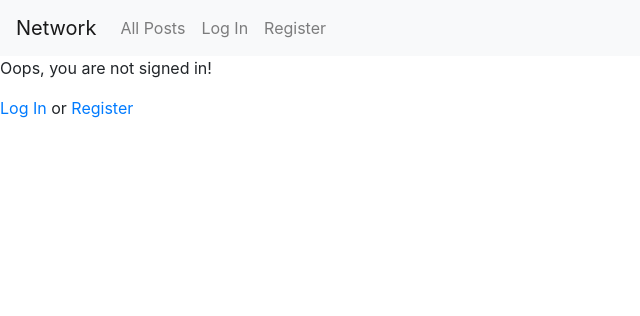
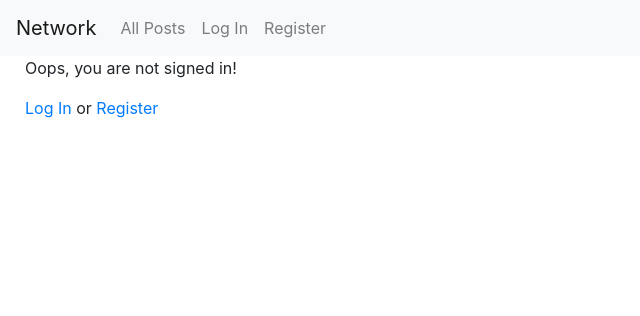
Before and after one commit to Lodewikes/CS50W, a Django app: page / in a window 1280 px wide. Shown: the top 316 px of the page, without its empty margins (0-640 px from the left). Run offline with Django 3.2, Linux system fonts and the light colour scheme; some libraries are stand-ins or nearby versions.

Commit message:
margin for #not-authenticated div

```diff
--- a/project4/project4/network/static/network/styles.css
+++ b/project4/project4/network/static/network/styles.css
@@ -1,3 +1,7 @@
 #new-post {
     margin-left: 25px;
 }
+
+#not-authenticated {
+    margin-left: 25px
+}
```
